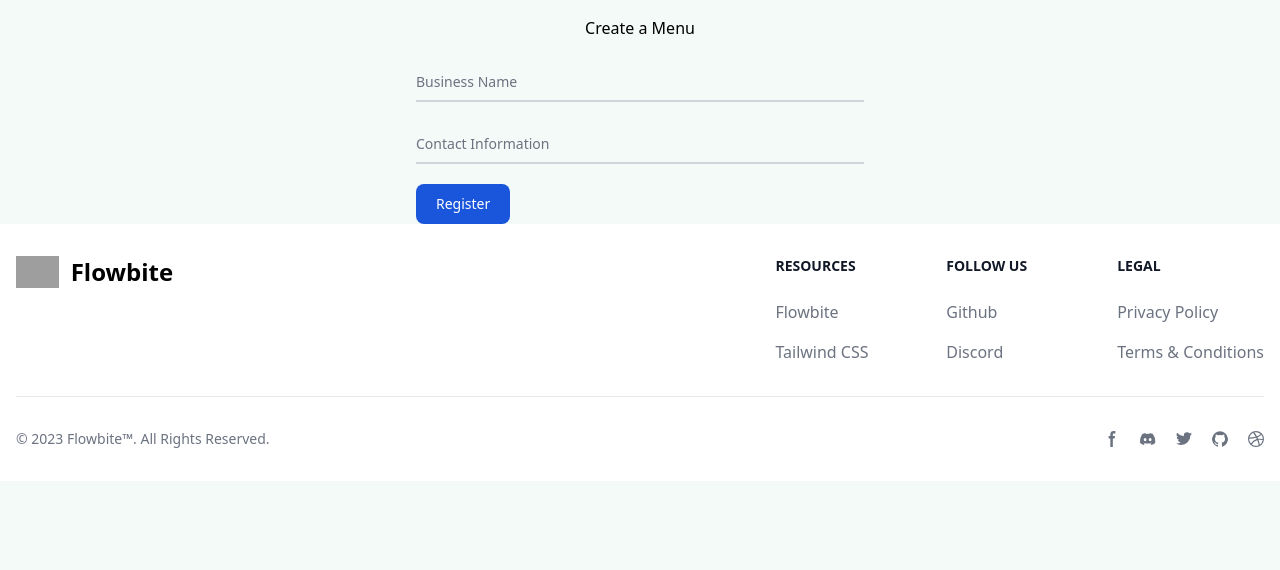
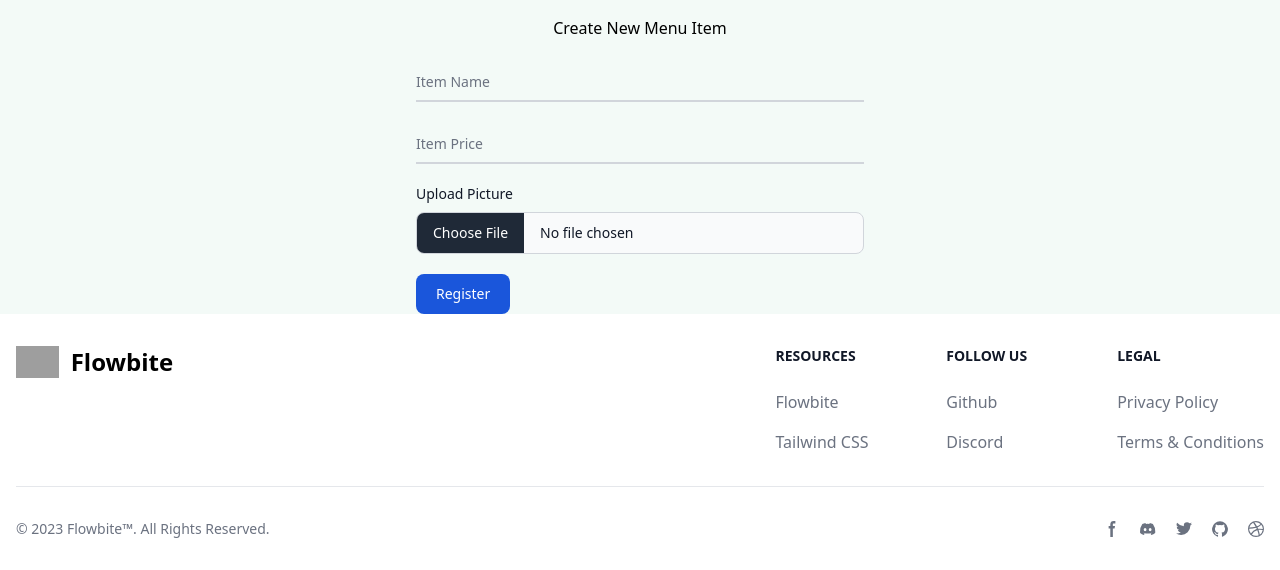
Before and after one commit to ZaneFerns360/Django-CRUD, a Django app: template templates/menu_add.html in a window 1280 px wide. Shown: the part 78-648 px from the top of the page. Run offline with Django 4.2, Linux system fonts and the light colour scheme; the template is opened without the code that fills it, so the values that code supplies are empty; style sheets or scripts are compiled from the project's sources; some libraries are stand-ins or nearby versions; grey boxes are pictures that could not be loaded.

Commit message:
more changes

```diff
--- a/templates/menu_add.html
+++ b/templates/menu_add.html
@@ -1,39 +1,53 @@
 {% extends "_base.html" %} {% block content %}
 <form class="mx-auto max-w-md" method="POST" enctype="multipart/form-data">
   {% csrf_token %}
-  <h2 class="mb-5 text-center">Create a Menu</h2>
+  <h2 class="mb-5 text-center">Create New Menu Item</h2>
 
   <div class="group relative z-0 mb-5 w-full">
     <input
       type="text"
       name="name"
-      id="business_name"
+      id="item_name"
       class="peer block w-full appearance-none border-0 border-b-2 border-gray-300 bg-transparent px-0 py-2.5 text-sm text-gray-900 focus:border-blue-600 focus:outline-none focus:ring-0 dark:border-gray-600 dark:text-white dark:focus:border-blue-500"
       placeholder=" "
       required
     />
     <label
-      for="business_name"
+      for="item_name"
       class="absolute top-3 -z-10 origin-[0] -translate-y-6 scale-75 transform text-sm text-gray-500 duration-300 peer-placeholder-shown:translate-y-0 peer-placeholder-shown:scale-100 peer-focus:start-0 peer-focus:-translate-y-6 peer-focus:scale-75 peer-focus:font-medium peer-focus:text-blue-600 rtl:peer-focus:translate-x-1/4 dark:text-gray-400 peer-focus:dark:text-blue-500"
-      >Business Name</label
+      >Item Name</label
     >
   </div>
+
   <div class="group relative z-0 mb-5 w-full">
     <input
-      type="text"
-      name="contact_info"
-      id="contact"
+      type="number"
+      name="price"
+      id="item_price"
       class="peer block w-full appearance-none border-0 border-b-2 border-gray-300 bg-transparent px-0 py-2.5 text-sm text-gray-900 focus:border-blue-600 focus:outline-none focus:ring-0 dark:border-gray-600 dark:text-white dark:focus:border-blue-500"
       placeholder=" "
       required
     />
     <label
-      for="contact"
+      for="item_price"
       class="absolute top-3 -z-10 origin-[0] -translate-y-6 scale-75 transform text-sm text-gray-500 duration-300 peer-placeholder-shown:translate-y-0 peer-placeholder-shown:scale-100 peer-focus:start-0 peer-focus:-translate-y-6 peer-focus:scale-75 peer-focus:font-medium peer-focus:text-blue-600 rtl:peer-focus:translate-x-1/4 dark:text-gray-400 peer-focus:dark:text-blue-500"
-      >Contact Information</label
+      >Item Price</label
     >
   </div>
 
+  <div class="container mx-auto mt-4 pb-5">
+    <label
+      class="mb-2 block text-sm font-medium text-gray-900 dark:text-white"
+      for="image"
+      >Upload Picture</label
+    >
+    <input
+      class="block w-full cursor-pointer rounded-lg border border-gray-300 bg-gray-50 text-sm text-gray-900 focus:outline-none dark:border-gray-600 dark:bg-gray-700 dark:text-gray-400 dark:placeholder-gray-400"
+      type="file"
+      name="image"
+      id="image"
+    />
+  </div>
   <button
     type="submit"
     class="rounded-lg bg-blue-700 px-5 py-2.5 text-center text-sm font-medium text-white hover:bg-blue-800 focus:outline-none focus:ring-4 focus:ring-blue-300 dark:bg-blue-600 dark:hover:bg-blue-700 dark:focus:ring-blue-800"
```
